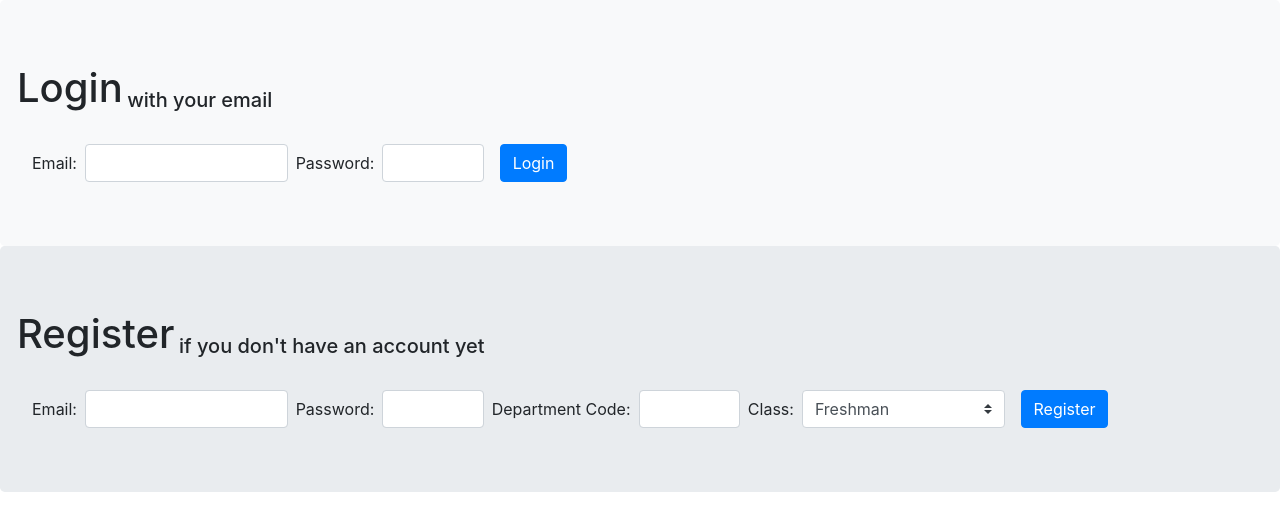
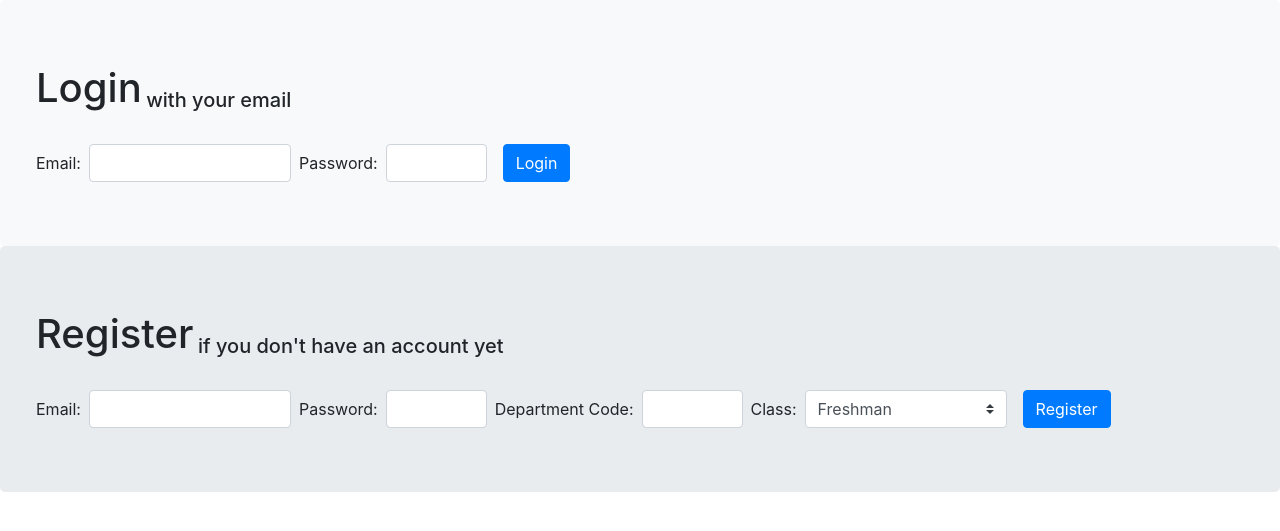
Before and after one commit to vinny-d/saveMyGPA, a Flask app: page /account in a window 1280 px wide. Shown: the part 56-587 px from the top of the page. Run offline with Flask 2, Linux system fonts and the light colour scheme; some libraries are stand-ins or nearby versions.

Commit message:
minor design fix2

```diff
--- a/app/templates/account.html
+++ b/app/templates/account.html
@@ -20,11 +20,11 @@
             </nav>
         </div>
         <div class="jumbotron mb-0 bg-light">
-            <div class="row align-items-end">
+            <div class="row align-items-end ml-1">
                 <h1>Login</h1>&nbsp;<h5>with your email</h5>
             </div>
             &nbsp;
-            <div class="align-items-center" style="white-space:nowrap;">
+            <div class="align-items-center ml-1" style="white-space:nowrap;">
                 <form class="form-inline" method="POST" action="/login">
                     <label for="email_login">Email:</label>
                     <input type="text" class="form-control ml-2 col-md-2" id="email_login" name="email">
@@ -40,11 +40,11 @@
             {% endif %}
         </div>
         <div class="jumbotron mb-0">
-            <div class="row align-items-end">
+            <div class="row align-items-end ml-1">
                 <h1>Register</h1>&nbsp;<h5>if you don't have an account yet</h5>
             </div>
             &nbsp;
-            <div class="align-items-center">
+            <div class="align-items-center ml-1">
                 <form class="form-inline" method="POST" action="/register" id="reg-form">
                     <label for="email_reg">Email:</label>
                     <input type="text" class="form-control ml-2 col-md-2" id="email_reg" name="email">
--- a/app/templates/index.html
+++ b/app/templates/index.html
@@ -50,6 +50,7 @@
             <table class="table">
                 <thead>
                     <tr class="row">
+                        <th class="col-0"></th>
                         <th class="col-md-2">Term</th>
                         <th class="col-md-2">Subject</th>
                         <th class="col-md-2">Course Number</th>
@@ -62,6 +63,7 @@
                     i.e. each record is an array with the values listed above in the table head -->
                     {% for record in records %}
                         <tr class="row">
+                            <td class="col-0"></td>
                             <td class="col-md-2">{{record['term']}}</td>
                             <td class="col-md-2">{{record['departmentCode']}}</td>
                             <td class="col-md-2">{{record['courseNumber']|int}}</td>
```
